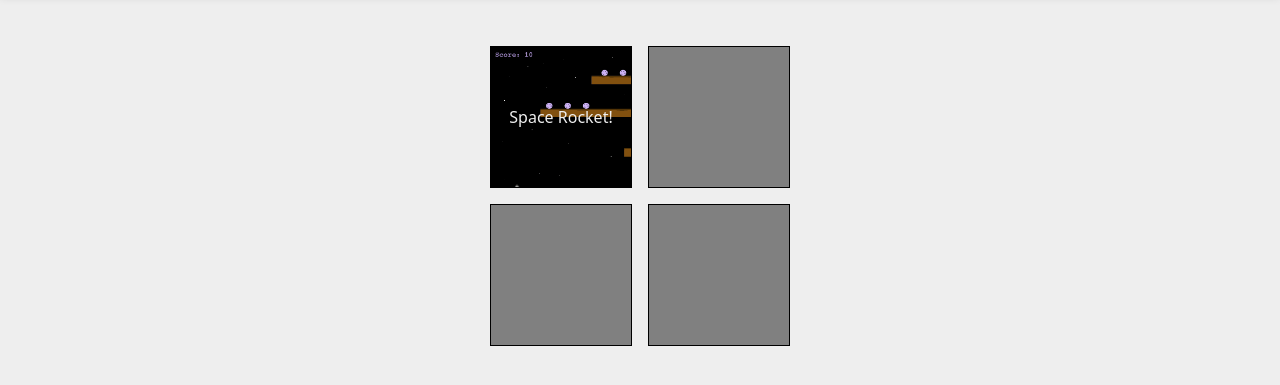
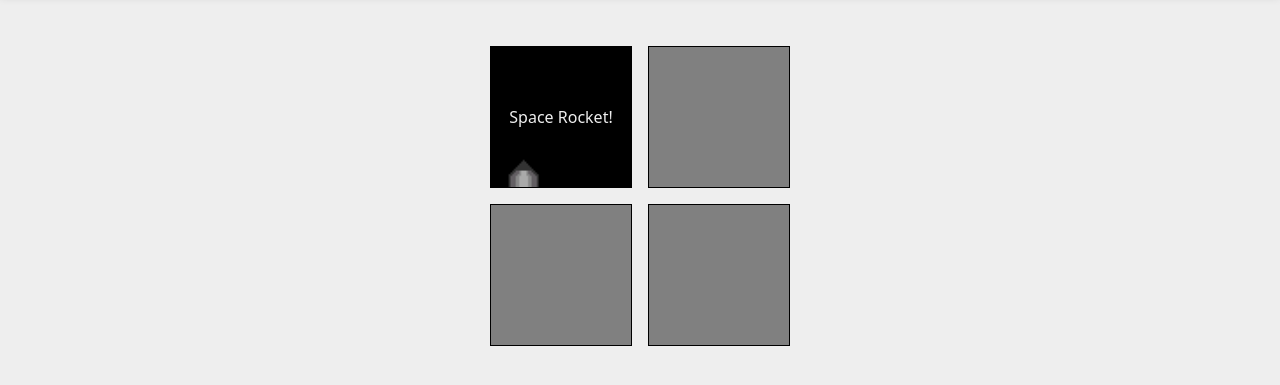
Before and after one commit to waltdowning/waltdowning.github.io, a plain HTML site: page index.html in a window 1280 px wide. Shown: the part 43-428 px from the top of the page. Drawn offline with Linux system fonts and the light colour scheme.

Commit message:
presentation modifications

```diff
--- a/index.html
+++ b/index.html
@@ -4,7 +4,7 @@
     <meta charset="UTF-8">
     <meta http-equiv="X-UA-Compatible" content="IE=edge">
     <meta name="viewport" content="width=device-width, initial-scale=1.0">
-    <title>Walt Downing - Portfolio</title>
+    <title>Walt Downing</title>
     <script src="js/header.js" type="text/javascript" defer></script>
     <link rel="stylesheet" href="css/style.css">
 </head>
@@ -12,7 +12,7 @@
     <header-component></header-component>
     <div class="main-content">
         <div class="tileboard">
-            <a href="rocketgame.html"><div class="tile" style="background-image: url(img/rocketpreview.gif);">Space Rocket!</div></a>
+            <a href="rocketgame.html"><div class="tile" style="background-image: url(img/rocketpreview.png);">Space Rocket!</div></a>
             <div class="tile"></div>
         </div>
         <div class="tileboard">
```
Also changed, not shown: rocketgame.html (+1 -0 lines), rocketgame/rocketgame.js (+7 -1 lines), img/rocketgame.gif (renamed from img/rocketpreview.gif), 1 other file.
